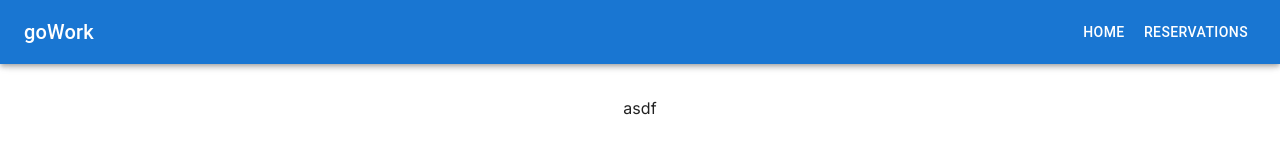
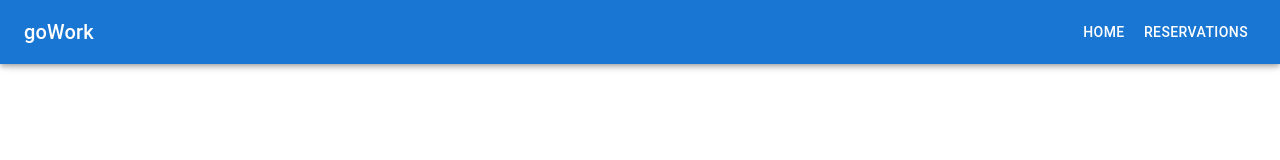
Before and after one commit to nicepunn/goWork, a Next.js app: page / in a window 1280 px wide. Shown: the top 160 px of the page. Built offline with nearby package versions, Linux system fonts and the light colour scheme.

Commit message:
Fix: ThumbnailCard, tailwind setting

```diff
--- a/src/app/globals.css
+++ b/src/app/globals.css
@@ -26,5 +26,5 @@
     )
     rgb(var(--background-start-rgb)); */
   background: rgb(var(--my-background-rgb));
-  margin-top: 48px;
+  /* margin-top: 48px; */
 }
--- a/src/app/layout.tsx
+++ b/src/app/layout.tsx
@@ -18,8 +18,10 @@
   return (
     <html lang="en">
       <body className={inter.className}>
-        <NavBar/>
-        {children}
+        <div className='mx-10 my-[10vw]'>
+          <NavBar/>
+          {children}
+        </div>
       </body>
     </html>
   )
--- a/src/app/page.tsx
+++ b/src/app/page.tsx
@@ -3,7 +3,7 @@
 export default function App() {
   return (
     <main className="flex min-h-screen flex-col items-center justify-between p-24">
-      asdf
+      app
     </main>
   )
 }
--- a/src/component/ThumbnailCard.tsx
+++ b/src/component/ThumbnailCard.tsx
@@ -1,9 +1,26 @@
+import Image from "next/image"
 
 export default function ThumbnailCard() {
 
+    function openModal() {
+        return (
+            <div>
+
+            </div>
+        )
+    }
+
     return (
-        <div className='w-[300px] h-[350px] bg-sky-600 items-center'>
-            asdf
+        <div className='w-[300px] h-[350px] bg-white flex-col text-center items-center rounded-2xl overflow-hidden'>
+            <div className="w-[300px] h-[300px] z-10 rounded-t-2xl ">
+
+            </div>
+
+            <div className="w-[300px] h-[50px] bg-6FA9FF hover:bg-1975FF text-white font-semibold z-10 rounded-b-2xl align-middle "
+            // onClick={(e) => {e.stopPropagation(); openModal()}}
+            >
+                open modal
+            </div>
         </div>
     )
 }
--- a/tailwind.config.ts
+++ b/tailwind.config.ts
@@ -5,6 +5,8 @@
     './src/pages/**/*.{js,ts,jsx,tsx,mdx}',
     './src/components/**/*.{js,ts,jsx,tsx,mdx}',
     './src/app/**/*.{js,ts,jsx,tsx,mdx}',
+
+    './src/**/*.{js,ts,jsx,tsx,mdx}',
   ],
   theme: {
     extend: {
@@ -14,6 +16,22 @@
           'conic-gradient(from 180deg at 50% 50%, var(--tw-gradient-stops))',
       },
     },
+    colors: {
+      transparent: 'transparent',
+      current: 'currentColor',
+      '6FA9FF': '#6FA9FF',
+      'FF8989': '#FF8989',
+      '1975FF': '#1975FF',
+      'A6A6A6': '#A6A6A6',
+      'white': '#ffffff',
+      'purple': '#3f3cbb',
+      'midnight': '#121063',
+      'metal': '#565584',
+      'tahiti': '#3ab7bf',
+      'silver': '#ecebff',
+      'bubble-gum': '#ff77e9',
+      'bermuda': '#78dcca'
+    },
   },
   plugins: [],
 }
```
